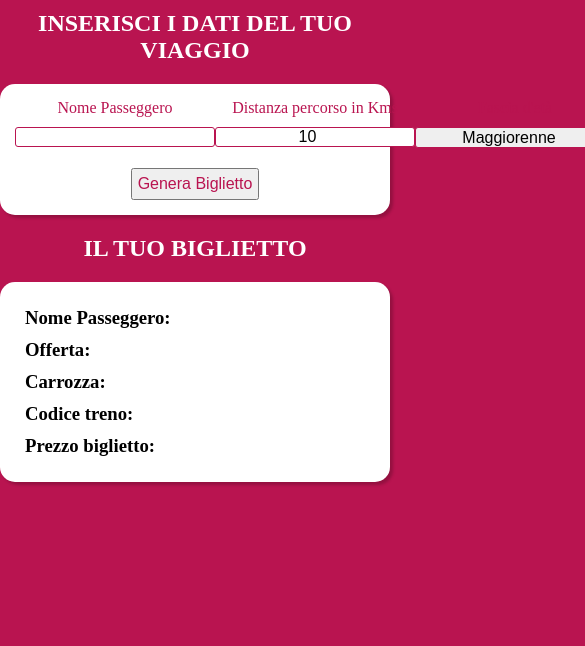
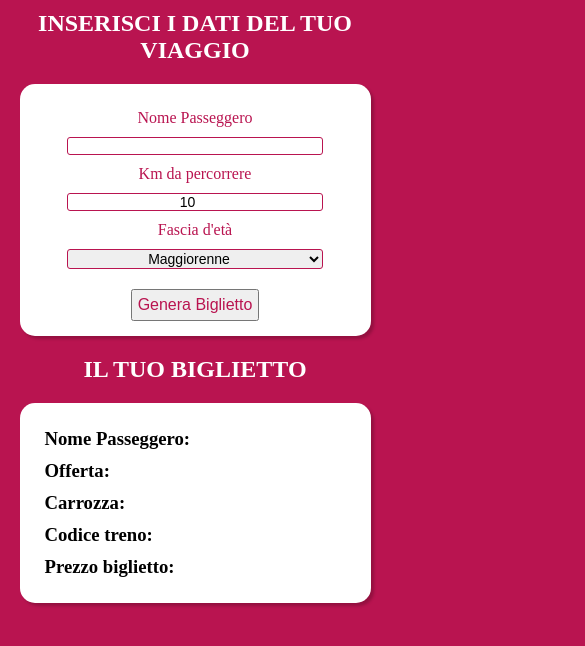
Before and after one commit to Valentina-Fr/js-biglietto-treno-form, a plain HTML site: page index.html in a window 390 px wide. Shown: the top 646 px of the page, 585 px wide, since content can reach past the window. Drawn offline with Linux system fonts and the light colour scheme.

Commit message:
Add responsive

```diff
--- a/css/style.css
+++ b/css/style.css
@@ -6,7 +6,6 @@
 }
 
 /* General Styles */
-
 body {
     background-color: #b91450;
 }
@@ -30,37 +29,40 @@ h2 {
 }
 
 .container {
-    max-width: 800px;
+    max-width: 90%;
     margin: 20px auto;
+    padding: 15px;
     background-color: white;
     border-radius: 15px;
-    padding: 15px;
     box-shadow: 3px 3px 3px rgba(0,0,0,0.2);
 }
 
-.d-flex {
+.row {
     display: flex;
-    justify-content: space-around;
+    flex-wrap: wrap;
+}
+
+.col {
+    width: 100%;
 }
 
 /* User Field */
-
 label {
     display: block;
-    text-align: center;
     color: #b91450;
 }
 
 input, select {
-    width: 200px;
+    width: 80%;
     border-radius: 3px;
     border: 1px solid #b91450;
     text-align: center;
-    font-size: 16px;
+    font-size: 14px;
     margin-top: 10px;
 }
 
 button {
+    text-align: center;
     color: #b91450;
     font-size: 16px;
     margin-top: 20px;
@@ -68,7 +70,6 @@ button {
 }
 
 /* Ticket field */
-
 #ticket-field h3{
     display: inline-block;
 }
@@ -76,3 +77,20 @@ button {
 #ticket-field h3 span {
     font-weight: 200;
 }
+
+/* Responsive */
+@media screen and (min-width: 576px) {
+    .container {
+        max-width: 80%;
+    }
+
+    .col {
+        width: calc(100% / 3);
+    }
+}
+
+@media screen and (min-width: 768px) {
+    .container {
+        max-width: 60%;
+    }
+}
--- a/index.html
+++ b/index.html
@@ -8,19 +8,19 @@
     <title>Biglietto treno form</title>
 </head>
 <body>
-    <section id="user-field">
-        <h2 class="mt-10 text-center">Inserisci i dati del tuo viaggio</h2>
+    <section id="user-field" class="text-center">
+        <h2 class="mt-10">Inserisci i dati del tuo viaggio</h2>
         <div class="container">
-            <div class="d-flex">
-                <div>
+            <div class="row">
+                <div class="col mt-10">
                     <label for="input-name">Nome Passeggero</label>
                     <input type="text" id="input-name">
-                </div>
-                <div>
-                    <label for="kms">Distanza percorso in Kms</label>
+                </div class="col">
+                <div class="col mt-10">
+                    <label for="kms">Km da percorrere</label>
                     <input type="number" id="kms" value="10" min="10">
                 </div>
-                <div>
+                <div class="col mt-10">
                     <label for="age">Fascia d'età</label>
                     <select id="age">
                         <option value="min">Minorenne</option>
@@ -29,11 +29,10 @@
                     </select>
                 </div>
             </div>
-            <div class="text-center">
-                <button id="ticket-generator">Genera Biglietto</button>
-            </div>
+            <button id="ticket-generator">Genera Biglietto</button>
         </div>
     </section>
+
     <section id="ticket-field">
         <h2 class="mt-10 text-center">Il tuo biglietto</h2>
         <div class="container">
@@ -52,8 +51,9 @@
             <div class="m-10">
                 <h3>Prezzo biglietto: <span id="ticket-price"></span></h3>
             </div>
-        </section>
-    </div>
+        </div>
+    </section>
+
     <script src="./js/script.js"></script>
 </body>
 </html>
```
